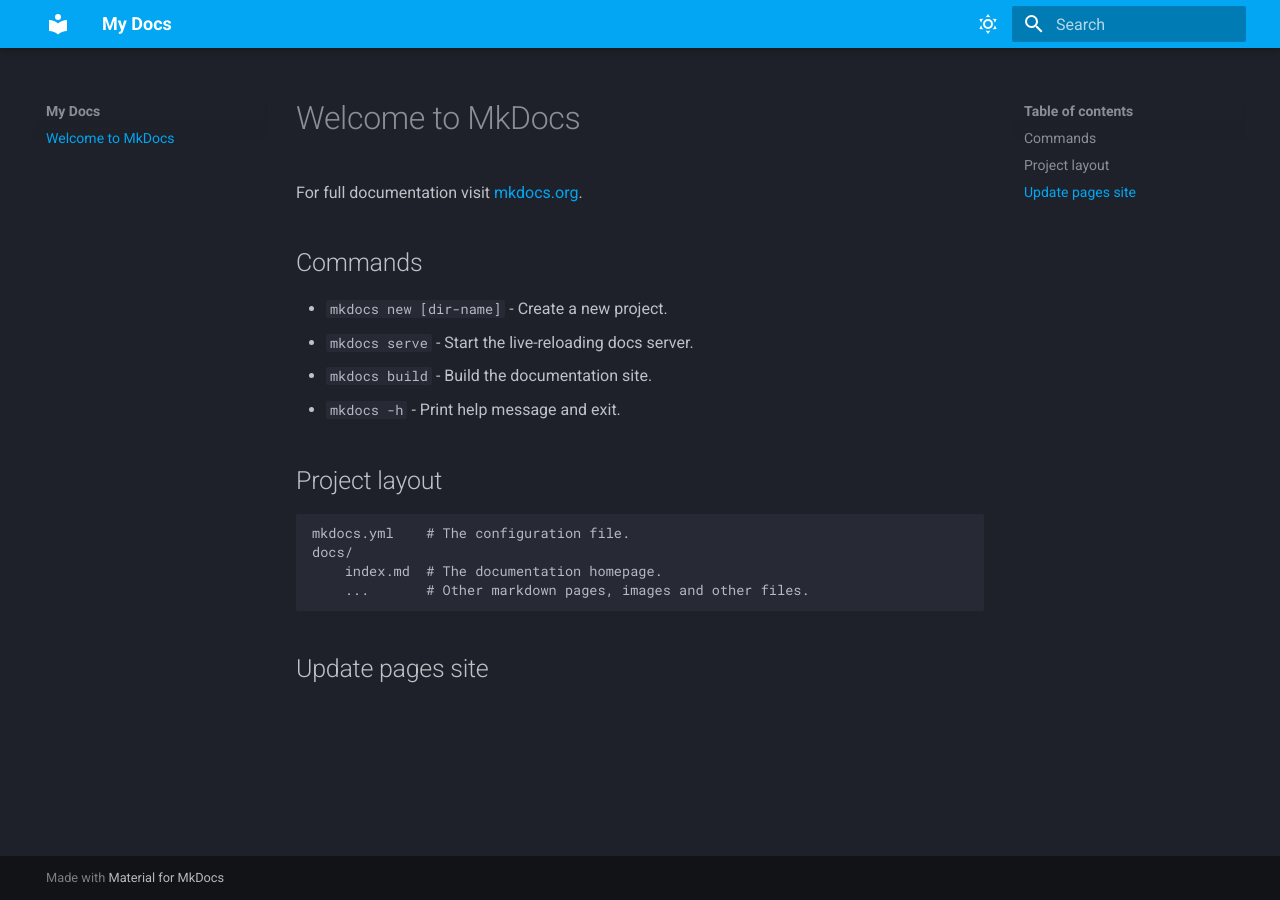
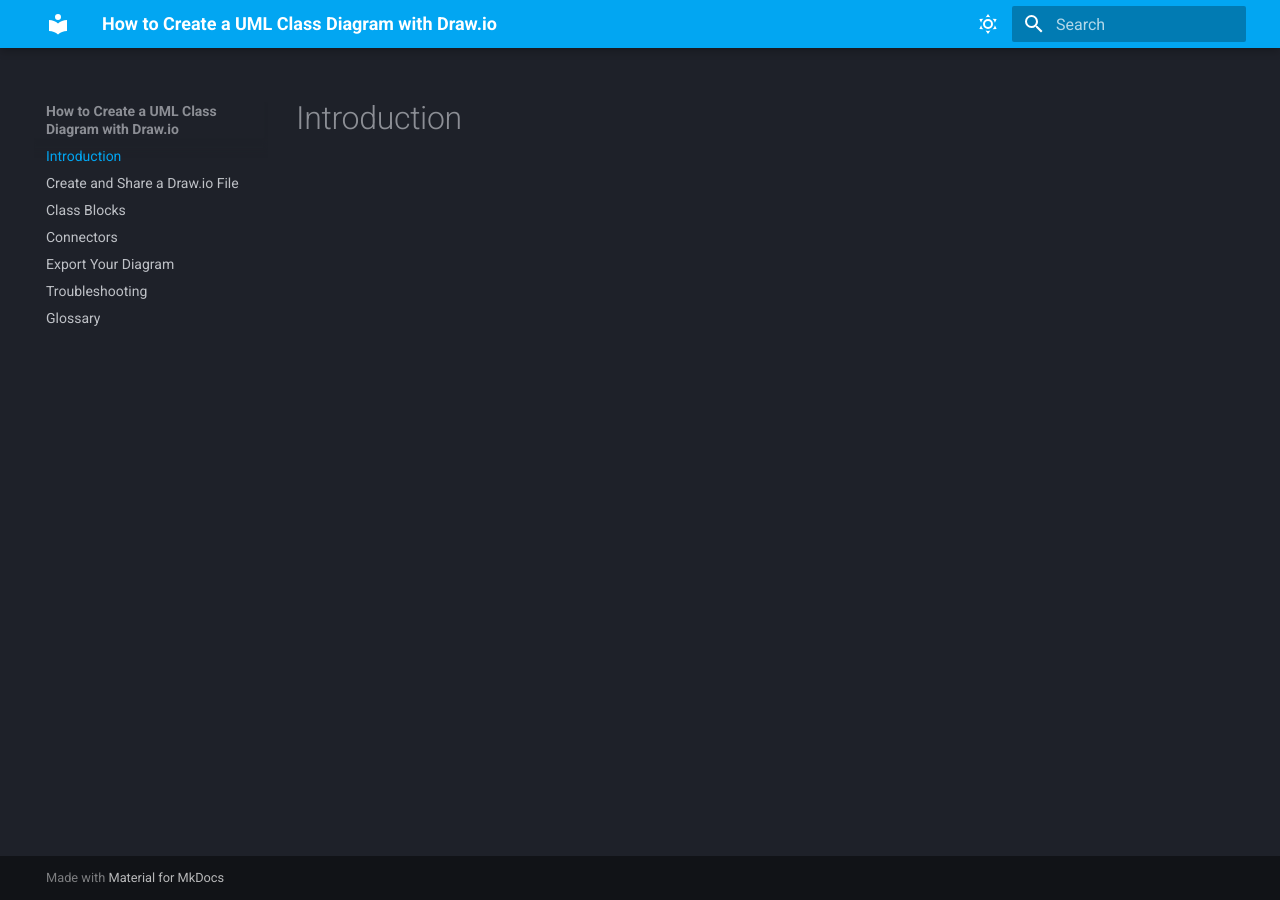
Before and after one commit to kai-st/comm2216-docs-project, an MkDocs documentation site: the page built from docs/index.md, in a window 1280 px wide. Built offline with MkDocs 1.6.1 and Material for MkDocs 9.7.7, drawn with Linux system fonts in a browser that asks for light colours.

Commit message:
Create pages and nav structure

```diff
--- /dev/null
+++ b/docs/blocks.md
@@ -0,0 +1 @@
+# Add Class Blocks to Your Diagram
--- /dev/null
+++ b/docs/export.md
@@ -0,0 +1 @@
+# Export Your Diagram
--- a/docs/index.md
+++ b/docs/index.md
@@ -1,19 +1 @@
-# Welcome to MkDocs
-
-For full documentation visit [mkdocs.org](https://www.mkdocs.org).
-
-## Commands
-
-- `mkdocs new [dir-name]` - Create a new project.
-- `mkdocs serve` - Start the live-reloading docs server.
-- `mkdocs build` - Build the documentation site.
-- `mkdocs -h` - Print help message and exit.
-
-## Project layout
-
-    mkdocs.yml    # The configuration file.
-    docs/
-        index.md  # The documentation homepage.
-        ...       # Other markdown pages, images and other files.
-
-## Update pages site
+# Introduction
--- a/mkdocs.yml
+++ b/mkdocs.yml
@@ -1,5 +1,15 @@
-site_name: My Docs
-site_url: https://sitename.example
+site_name: How to Create a UML Class Diagram with Draw.io
+site_url: https://kai-st.github.io/comm2216-docs-project/
+
+nav:
+  - Introduction: "index.md"
+  - Create and Share a Draw.io File: "create.md"
+  - Class Blocks: "blocks.md"
+  - Connectors: "connectors.md"
+  - Export Your Diagram: "export.md"
+  - Troubleshooting: "troubleshooting.md"
+  - Glossary: "glossary.md"
+
 theme:
   name: material
   palette:
@@ -18,3 +28,8 @@
         name: Light mode
       primary: orange
       accent: light blue
+
+markdown_extensions:
+  - admonition
+  - pymdownx.details
+  - pymdownx.superfences
```
Also changed, not shown: docs/connectors.md (added, +1 -0 lines), docs/create.md (added, +5 -0 lines), docs/glossary.md (added, +1 -0 lines), docs/troubleshooting.md (added, +1 -0 lines).
